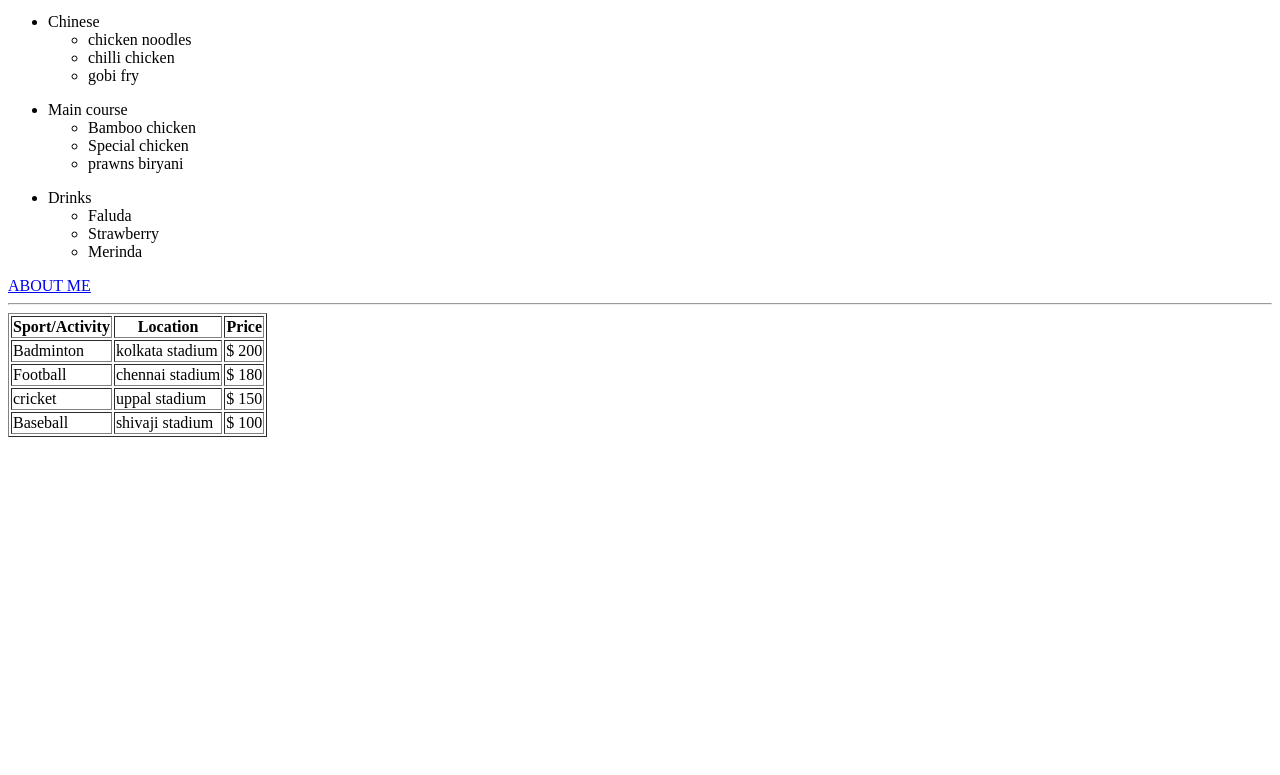
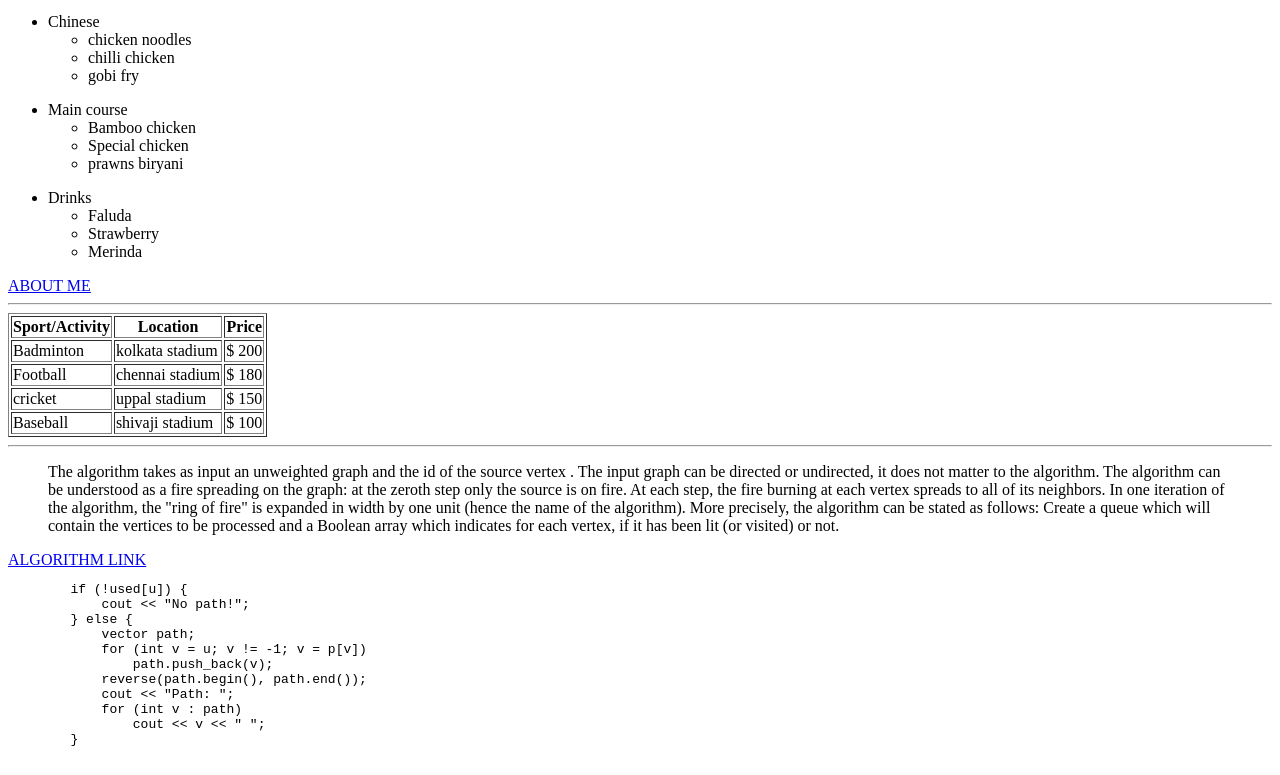
Before and after one commit to 44-563-Web-Apps-S22/webapps-s22-assignment-3-PPAVULURI3579, a plain HTML site: page index.html in a window 1280 px wide. Shown: the part 311-1086 px from the top of the page. Before the commit the page ends 800 px from the top, so only its background shows below. Drawn offline with Linux system fonts and the light colour scheme.

Commit message:
added blockquote

```diff
--- a/index.html
+++ b/index.html
@@ -53,7 +53,7 @@
 
     <a href="aboutme.html">ABOUT ME</a>
     <hr>
-    <table border="1" >
+    <table border="1">
         <tr>
             <th>Sport/Activity</th>
             <th>Location</th>
@@ -80,6 +80,34 @@
             <td>$ 100</td>
         </tr>
     </table>
+    <hr>
+    <blockquote cite="https://cp-algorithms.com/graph/breadth-first-search.html">
+        The algorithm takes as input an unweighted graph and the id of the source vertex . The input graph can be
+        directed or undirected, it does not matter to the algorithm.
+
+        The algorithm can be understood as a fire spreading on the graph: at the zeroth step only the source is on fire.
+        At each step, the fire burning at each vertex spreads to all of its neighbors. In one iteration of the
+        algorithm, the "ring of fire" is expanded in width by one unit (hence the name of the algorithm).
+
+        More precisely, the algorithm can be stated as follows: Create a queue which will contain the vertices to be
+        processed and a Boolean array which indicates for each vertex, if it has been lit (or visited) or not.
+    </blockquote>
+
+    <a href="https://cp-algorithms.com/graph/breadth-first-search.html">ALGORITHM LINK</a>
+
+    <pre>
+        if (!used[u]) {
+            cout << "No path!";
+        } else {
+            vector<int> path;
+            for (int v = u; v != -1; v = p[v])
+                path.push_back(v);
+            reverse(path.begin(), path.end());
+            cout << "Path: ";
+            for (int v : path)
+                cout << v << " ";
+        }
+    </pre>
 </body>
 
 </html>
```
